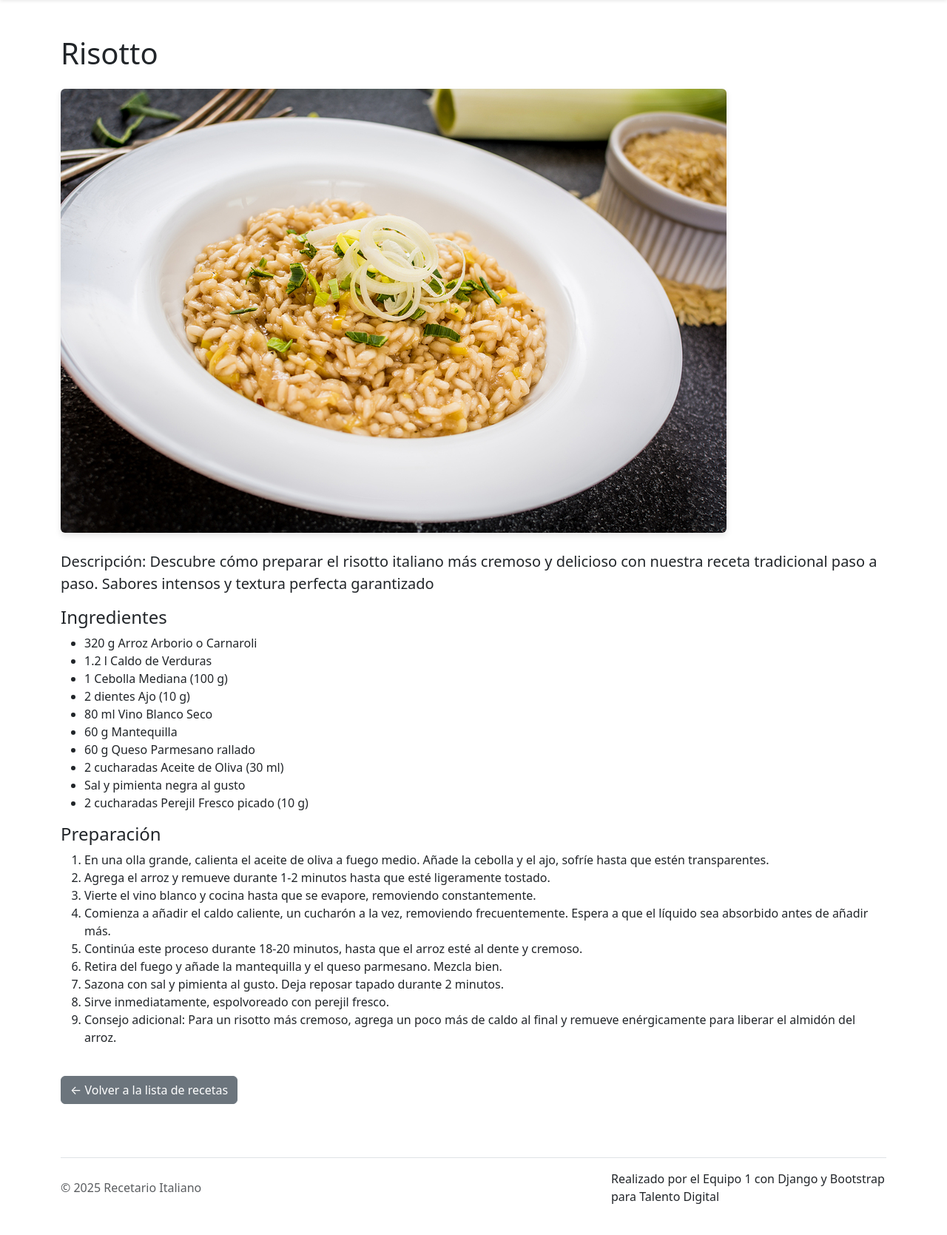
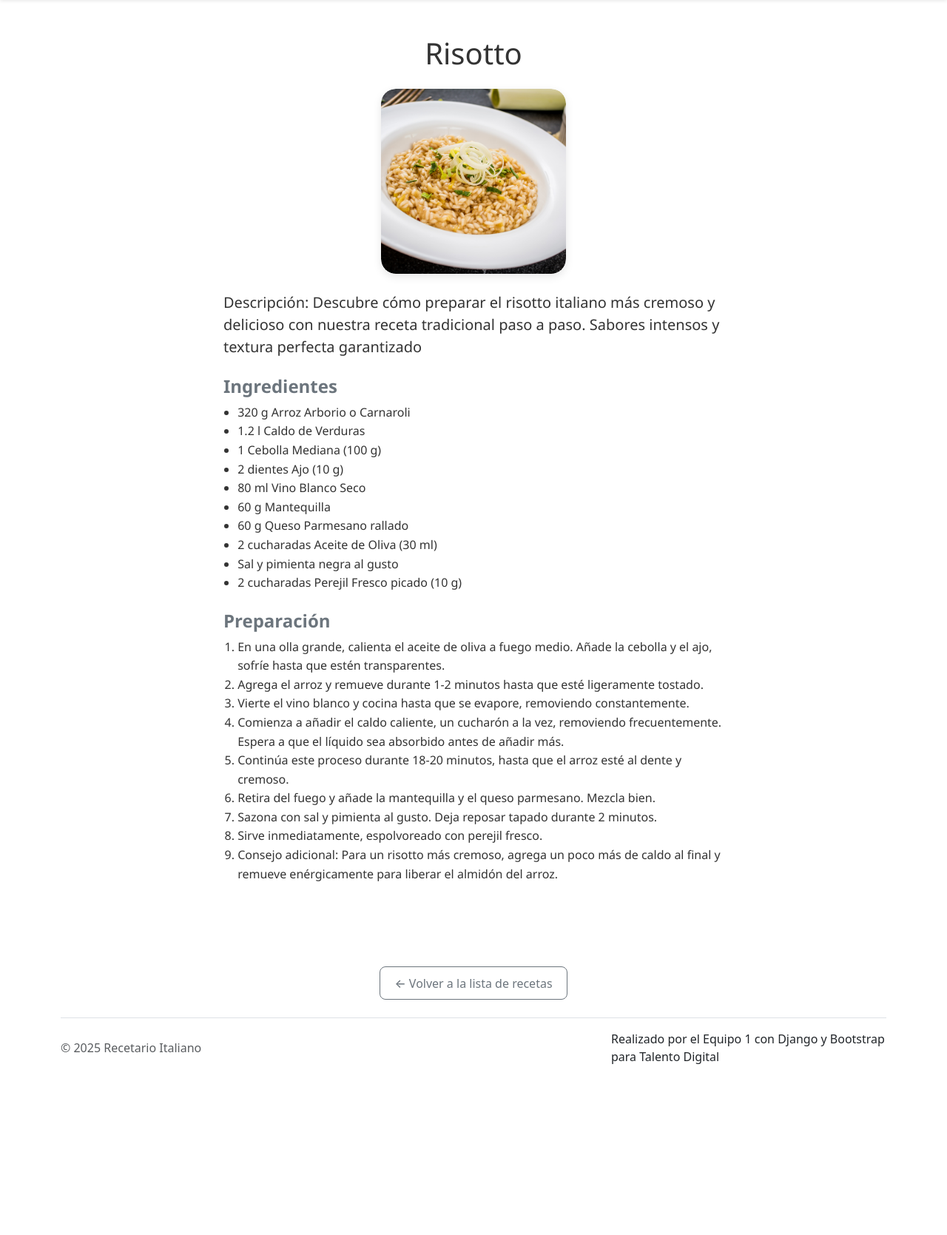
Before and after one commit to jflevig/M6-AE3-Recetario, a Django app: page /recetas/receta/Risotto/ in a window 1280 px wide. Shown: the part 56-1725 px from the top of the page at 74% size. After the commit the page ends 1494 px from the top, so only its background shows below. Run offline with Django 5.2, Linux system fonts and the light colour scheme.

Commit message:
style para recetas.html

```diff
--- a/recetario/templates/recetas.html
+++ b/recetario/templates/recetas.html
@@ -4,29 +4,33 @@
 {% block title %}{{ receta.nombre }} - Receta{% endblock %}
 
 {% block content %}
-<div class="container py-5">
-    <h1 class="mb-4">{{ receta.nombre }}</h1>
+<div class="container py-5 receta-detalle">
+    <h1 class="mb-4 text-center">{{ receta.nombre }}</h1>
 
     {% if receta.imagen %}
-        <img src="{% static receta.imagen %}" alt="{{ receta.nombre }}" class="img-fluid rounded mb-4">
+        <div class="imagen-receta mx-auto mb-4">
+            <img src="{% static receta.imagen %}" alt="{{ receta.nombre }}" class="img-cuadrada">
+        </div>
     {% endif %}
 
     <p class="lead"><strong>Descripción:</strong> {{ receta.descripcion }}</p>
 
-    <h4>Ingredientes</h4>
-    <ul>
+    <h4 class="mt-4">Ingredientes</h4>
+    <ul class="ingredientes-lista">
         {% for ingrediente in receta.ingredientes %}
             <li>{{ ingrediente }}</li>
         {% endfor %}
     </ul>
 
-    <h4>Preparación</h4>
-    <ol>
+    <h4 class="mt-4">Preparación</h4>
+    <ol class="preparacion-lista">
         {% for paso in receta.preparacion %}
             <li>{{ paso }}</li>
         {% endfor %}
     </ol>
+</div>
+<div class="text-center mt-5">
+    <a href="{% url 'home' %}" class="btn btn-outline-secondary">← Volver a la lista de recetas</a>
+</div>
 
-    <a href="{% url 'home' %}" class="btn btn-secondary mt-4">← Volver a la lista de recetas</a>
-</div>
 {% endblock %}
--- a/static/css/style.css
+++ b/static/css/style.css
@@ -21,3 +21,53 @@ img.img-fluid {
     height: auto;
     box-shadow: 0 4px 8px rgba(0,0,0,0.1);
 }
+
+/* style para el template recetas.html*/
+.receta-detalle {
+    max-width: 700px;
+    margin: auto;
+    font-family: 'Segoe UI', sans-serif;
+    color: #333;
+}
+
+.imagen-receta {
+    width: 250px;
+    height: 250px;
+    border-radius: 20px;
+    overflow: hidden;
+    box-shadow: 0 4px 12px rgba(0,0,0,0.1);
+    display: flex;
+    justify-content: center;
+    align-items: center;
+}
+
+.img-cuadrada {
+    width: 100%;
+    height: 100%;
+    object-fit: cover;
+    border-radius: 20px;
+}
+
+.ingredientes-lista,
+.preparacion-lista {
+    padding-left: 1.2rem;
+    line-height: 1.6;
+}
+
+h4 {
+    color: #6c757d;
+    font-weight: 600;
+}
+
+.btn-outline-secondary {
+    border-radius: 8px;
+    padding: 0.6rem 1.2rem;
+    font-weight: 500;
+    transition: all 0.3s ease;
+}
+
+.btn-outline-secondary:hover {
+    background-color: #e0d4c3;
+    color: #333;
+    border-color: #c2b6a3;
+}
```
Also changed, not shown: static/css/style_recetas.css (added).
